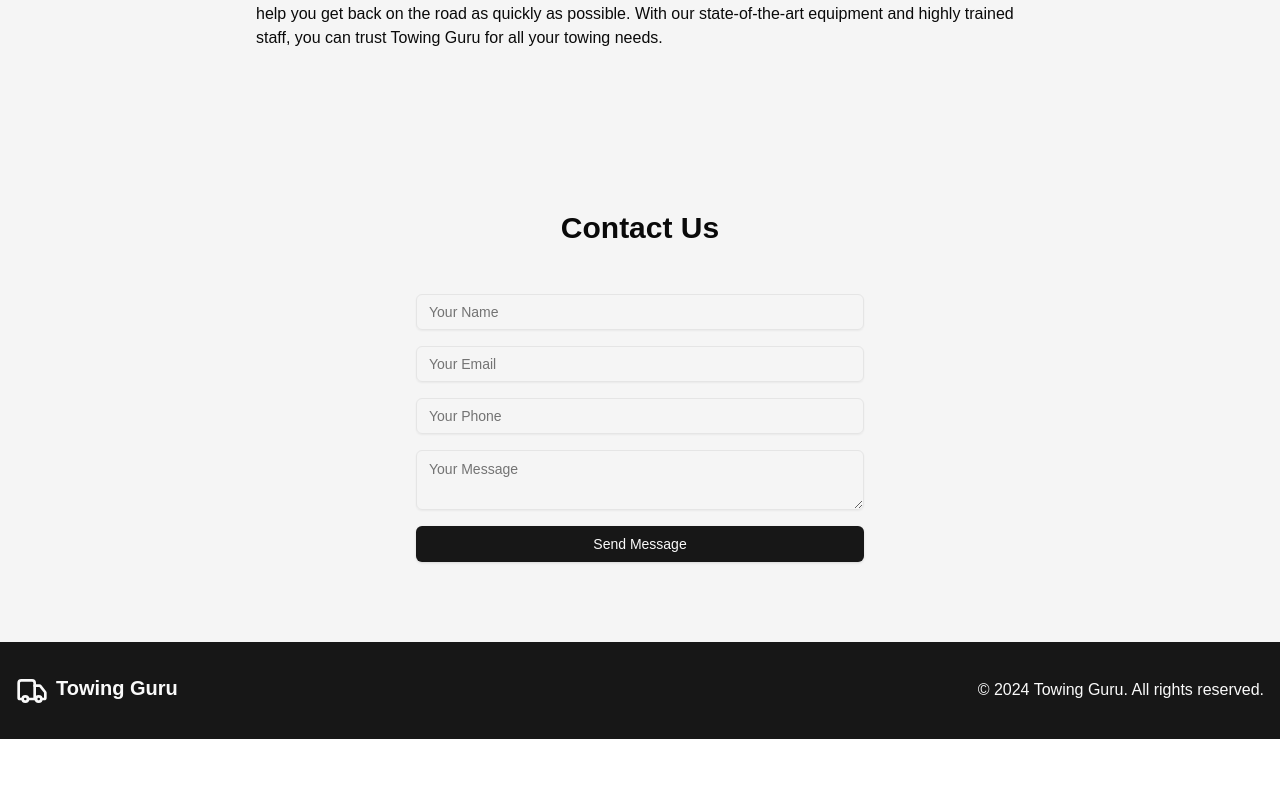
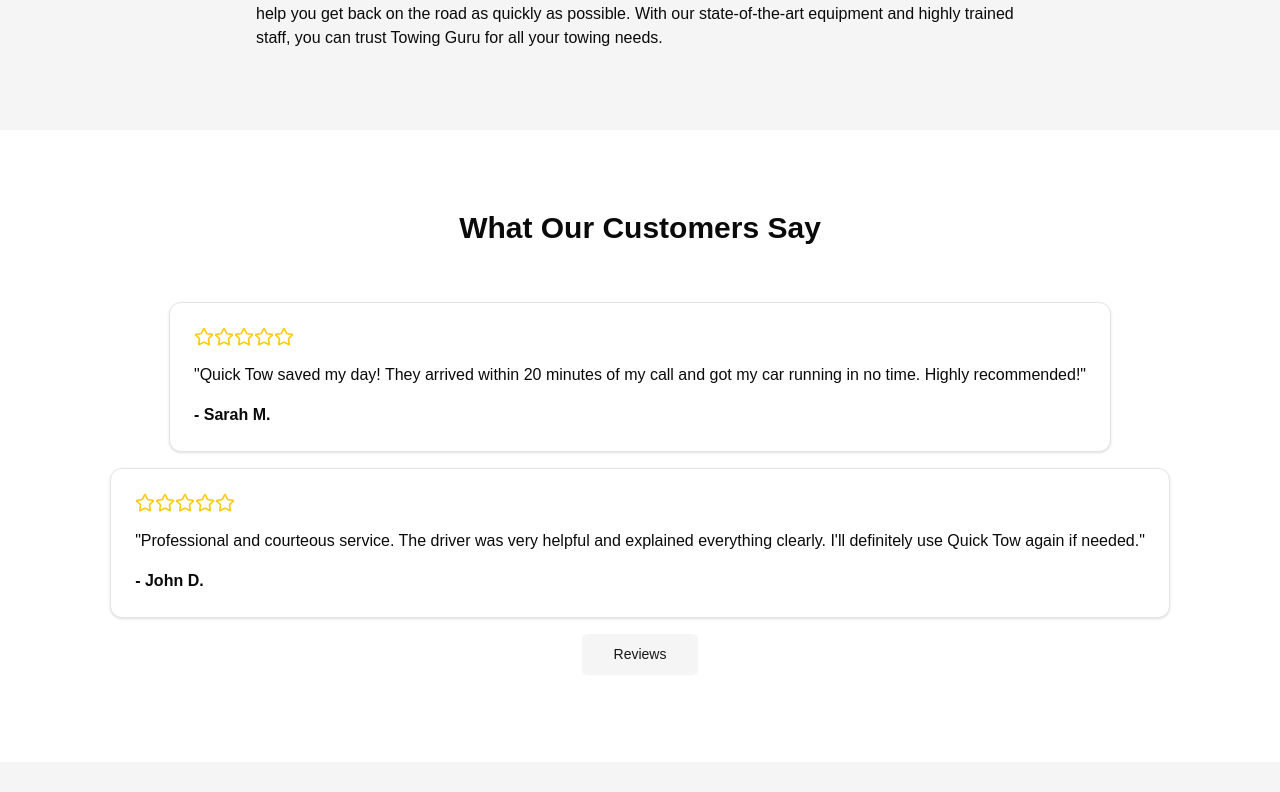
Before and after one commit to mwasnoah/towing-company, a Next.js app: page / in a window 1280 px wide. Shown: the part 1468-2260 px from the top of the page. Before the commit the page ends 2207 px from the top, so only its background shows below. Built offline with nearby package versions, Linux system fonts and the light colour scheme.

Commit message:
adds contact link

```diff
--- a/app/page.tsx
+++ b/app/page.tsx
@@ -5,7 +5,7 @@
 import { Input } from "@/components/ui/input";
 import { Textarea } from "@/components/ui/textarea";
 import { Card, CardContent } from "@/components/ui/card";
-import { MenuIcon, X, Truck, Clock } from "lucide-react";
+import { MenuIcon, X, Truck, Clock, Star } from "lucide-react";
 import Link from "next/link";
 
 export default function TowingCompanyApp() {
@@ -237,7 +237,44 @@
         </section>
 
         {/* Testimonials Section */}
-
+        <section id="testimonials" className="py-20">
+          <div className="container mx-auto px-4">
+            <h2 className="text-3xl font-bold mb-12 text-center">What Our Customers Say</h2>
+            <div className="grid place-items-center">
+            <Card className="m-2">
+                <CardContent className="p-6">
+                  <div className="flex items-center mb-4">
+                    <Star className="h-5 w-5 text-yellow-400" />
+                    <Star className="h-5 w-5 text-yellow-400" />
+                    <Star className="h-5 w-5 text-yellow-400" />
+                    <Star className="h-5 w-5 text-yellow-400" />
+                    <Star className="h-5 w-5 text-yellow-400" />
+                  </div>
+                  <p className="mb-4">"Quick Tow saved my day! They arrived within 20 minutes of my call and got my car running in no time. Highly recommended!"</p>
+                  <p className="font-semibold">- Sarah M.</p>
+                </CardContent>
+              </Card>
+              <Card className="m-2">
+                <CardContent className="p-6">
+                  <div className="flex items-center mb-4">
+                    <Star className="h-5 w-5 text-yellow-400" />
+                    <Star className="h-5 w-5 text-yellow-400" />
+                    <Star className="h-5 w-5 text-yellow-400" />
+                    <Star className="h-5 w-5 text-yellow-400" />
+                    <Star className="h-5 w-5 text-yellow-400" />
+                  </div>
+                  <p className="mb-4">"Professional and courteous service. The driver was very helpful and explained everything clearly. I'll definitely use Quick Tow again if needed."</p>
+                  <p className="font-semibold">- John D.</p>
+                </CardContent>
+              </Card>
+            <Button className="m-2" size="lg" variant="secondary">
+                <Link href="https://www.google.co.ke/search?ibp=gwp;0,7&q=TOWING+GURU&ludocid=4747650314405487089&lsig=AB86z5XycuqH9pZwevVPUgTrLLYT#lkt=LocalPoiReviews">
+                  Reviews
+                </Link>
+              </Button>
+            </div>
+          </div>
+        </section>
         {/* Contact Section */}
         <section id="contact" className="py-20 bg-muted">
           <div className="container mx-auto px-4">
```
